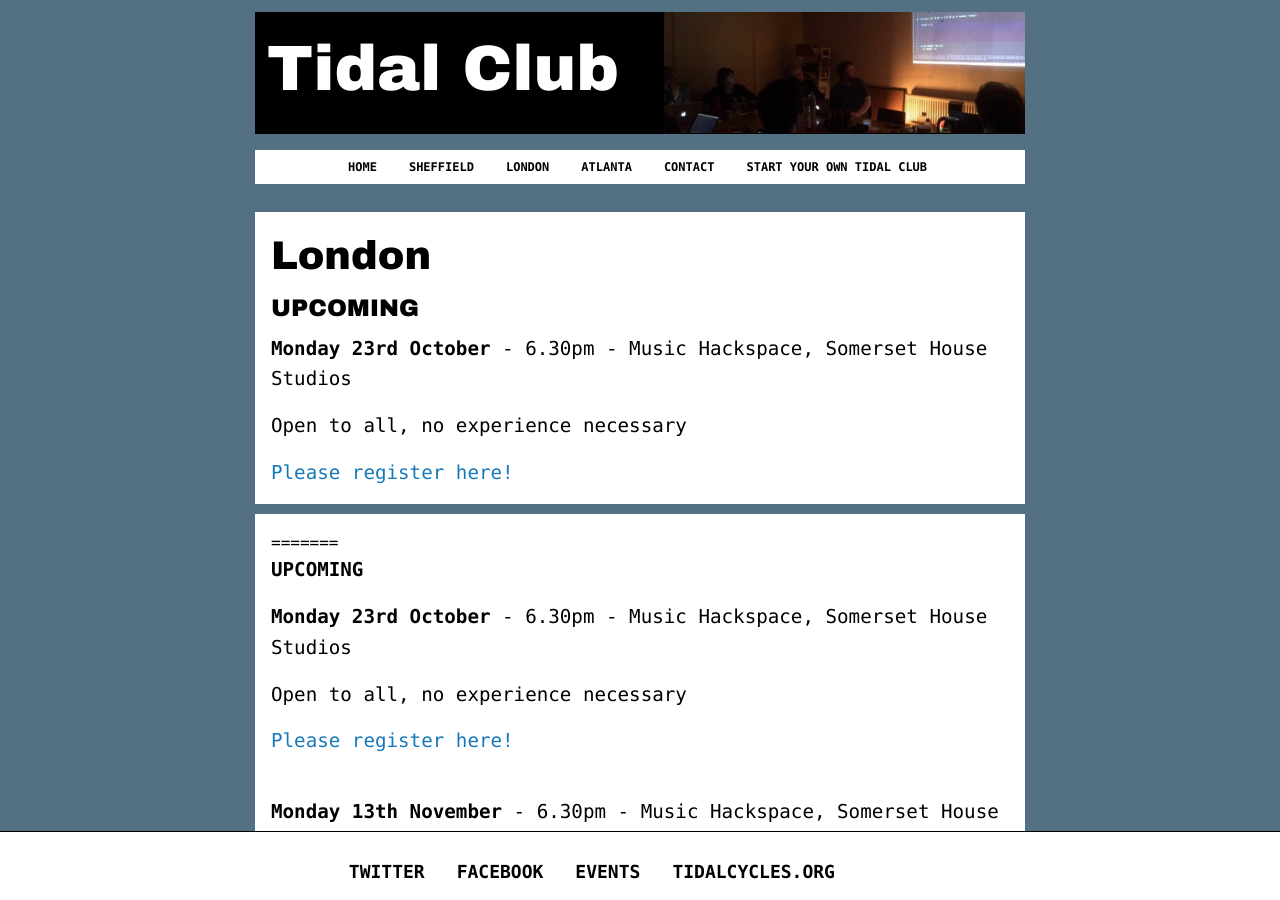
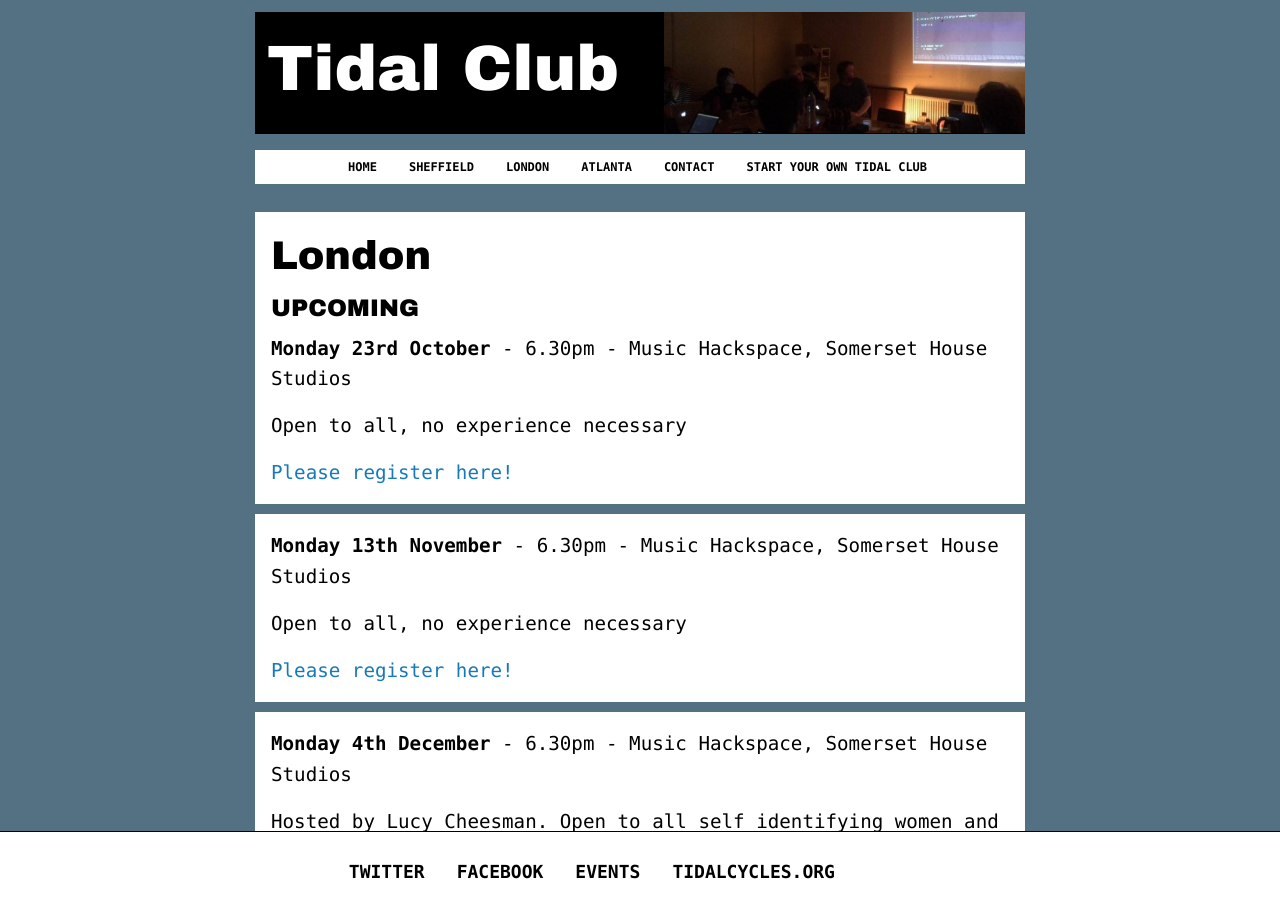
Before and after one commit to tidalclub/tidalclub.github.io, a Jekyll site: the page built from london.html, in a window 1280 px wide and 900 px high. Built offline with Jekyll 4.4.1, drawn with Linux system fonts in a browser that asks for light colours; nearby versions of some CDN libraries.

Commit message:
Fix merge
Fix issues with file conflict.

```diff
--- a/london.html
+++ b/london.html
@@ -8,25 +8,17 @@
   <p>Open to all, no experience necessary</p>
   <p><a href="https://www.eventbrite.co.uk/e/music-hackspace-tidalcycles-meetup-tickets-36487736803">Please register here!</a></p>
 <hr>
-=======
-  <p><strong>UPCOMING</strong></p>
-  <p><strong>Monday 23rd October</strong> - 6.30pm - Music Hackspace, Somerset House Studios</p>
-  <p>Open to all, no experience necessary</p>
-  <p><a href="https://www.eventbrite.co.uk/e/music-hackspace-tidalcycles-meetup-tickets-36487736803">Please register here!</a></p>
-
-<br>
-
 <p><strong>Monday 13th November</strong> - 6.30pm - Music Hackspace, Somerset House Studios</p>
   <p>Open to all, no experience necessary</p>
   <p><a href="https://www.eventbrite.co.uk/e/music-hackspace-tidalcycles-meetup-tickets-36488210219">Please register here!</a></p>
 
-<br>
+<hr>
 
 <p><strong>Monday 4th December</strong> - 6.30pm - Music Hackspace, Somerset House Studios</p>
   <p>Hosted by Lucy Cheesman. Open to all self identifying women and non-binary people, no experience necessary</p>
   <p><a href="https://www.eventbrite.co.uk/e/tidalcycles-meetup-with-lucy-cheesman-women-and-nonbinary-only-tickets-38326644024">Please register here!</a></p>
 
-<br>
+<hr>
 
 <p>If you have any questions or suggestions about these meetups, please email harry@musichackspace.org</p>
 
```
